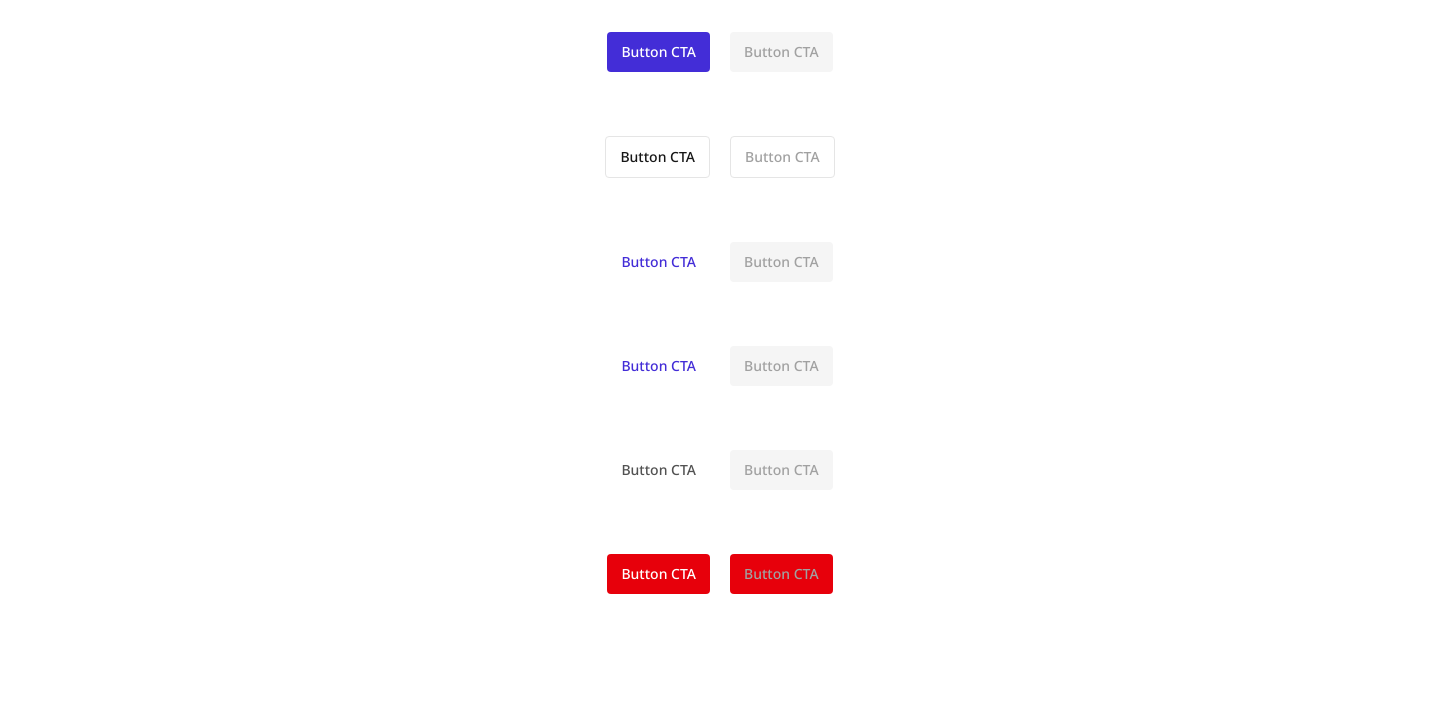
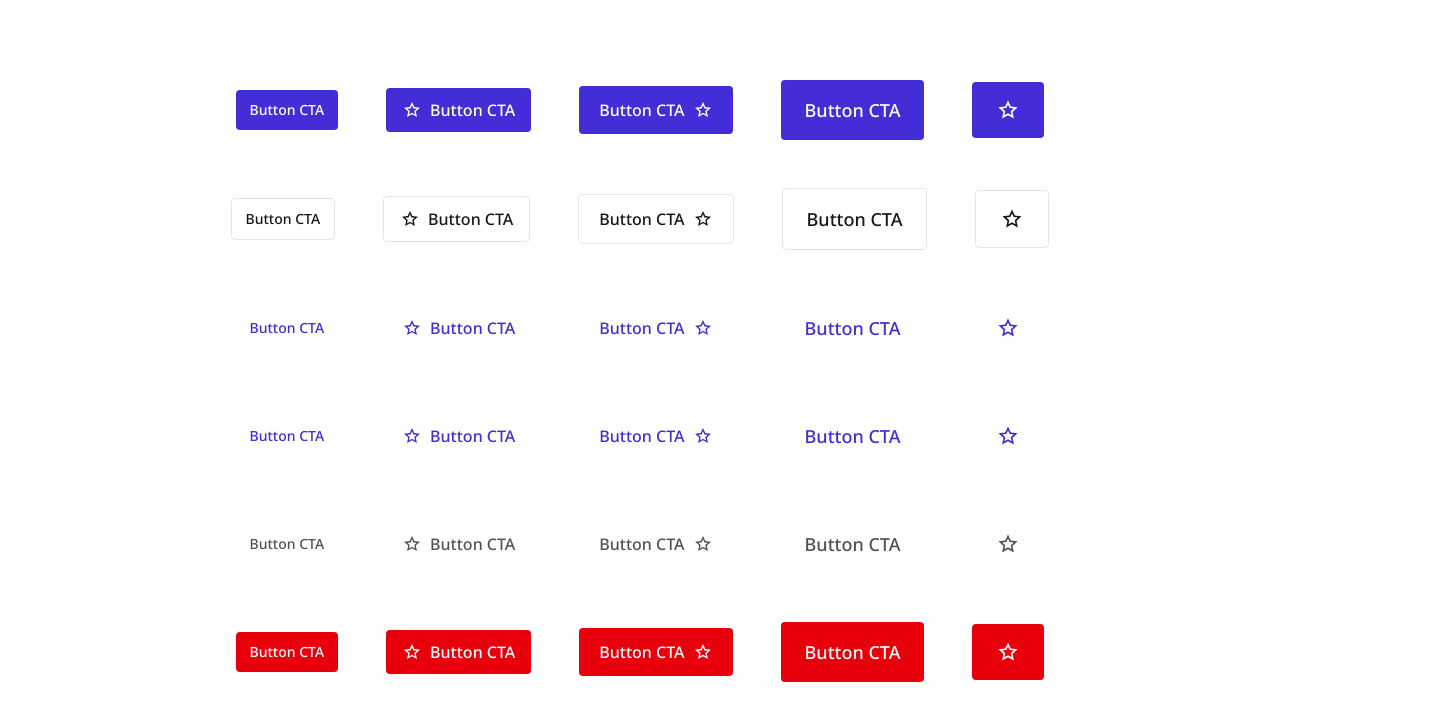
Before and after one commit to tinaytini/button-component, a React (Vite) app: page / in a window 1280 px wide. Shown: the top 720 px of the page, 1440 px wide, since content can reach past the window. Built offline with nearby package versions, Linux system fonts and the light colour scheme.

Commit message:
finalized buttons

```diff
--- a/src/App.css
+++ b/src/App.css
@@ -2,7 +2,7 @@
 @import url('https://fonts.googleapis.com/css2?family=Noto+Sans:ital,wght@0,100..900;1,100..900&display=swap');
 
 #root {
-  height: 100vh;
+  max-height: 100vh;
   margin: 0 auto;
   padding: 2rem;
   text-align: center;
--- a/src/App.tsx
+++ b/src/App.tsx
@@ -1,72 +1,51 @@
 
 import './App.css'
 import Button from './Button'
+import { Star } from './icons/Star';
+
+type ButtonVariant = 'primary' | 'secondary' | 'tertiary' | 'link-color' | 'link-grey' | 'destructive';
+
+
+interface ButtonConfig {
+  size: 'M' | 'L' | 'XL' | '2XL';
+  showStar: boolean;
+  starPosition: null | 'left' | 'right' | 'center';
+  starSize?: string
+}
+
+const buttonVariants: ButtonVariant[] = ['primary', 'secondary', 'tertiary', 'link-color', 'link-grey', 'destructive'];
+
+
+const buttons: ButtonConfig[] = [
+  { size: 'M', showStar: false, starPosition: null },
+  { size: 'L', showStar: true, starPosition: 'left' },
+  { size: 'XL', showStar: true, starPosition: 'right' },
+  { size: '2XL', showStar: false, starPosition: null },
+  { size: '2XL', showStar: true, starPosition: 'center', starSize: 'h-6 w-6' },
+]
+
+
 
 function App() {
   return (
-    <div className='w-[695px] mx-auto my-0 flex flex-col justify-center items-center gap-16'>
-      <div className="flex justify-between items-center gap-5">
-        {}
-        <Button
-          variant='primary'
-        />
-        <Button
-          variant='primary'
-          disabled={true}
-        />
-      </div>
+    <>
+      {buttonVariants.map((variant) => (<div className='mx-auto my-12 flex justify-center items-center gap-12'>
+        {buttons.map(({ size, showStar, starPosition, starSize }, index) => (
+          <Button key={index} variant={variant} size={size}>
 
-      <div className="flex justify-between items-center gap-5">
-        <Button
-          variant='secondary'
-        />
-        <Button
-          variant='secondary'
-          disabled={true}
-        />
-      </div>
+            <div className='flex items-center gap-2'>
+              {(showStar && starPosition === 'left') && <Star />}
+              {starPosition !== 'center' && 'Button CTA'}
+              {(showStar && starPosition === 'center') && <Star size={starSize} />}
+              {(showStar && starPosition === 'right') && <Star />}
+            </div>
 
-      <div className="flex justify-between items-center gap-5">
-        <Button
-          variant='tertiary'
-        />
-        <Button
-          variant='tertiary'
-          disabled={true}
-        />
-      </div>
+          </Button>
+        ))}
+      </div>))
+      }
+    </>
 
-      <div className="flex justify-left items-center gap-5">
-        <Button
-          variant='link-color'
-        />
-        <Button
-          variant='link-color'
-          disabled={true}
-        />
-      </div>
-
-      <div className="flex justify-left items-center gap-5">
-        <Button
-          variant='link-grey'
-        />
-        <Button
-          variant='link-grey'
-          disabled={true}
-        />
-      </div>
-
-      <div className="flex justify-center items-center gap-5">
-        <Button
-          variant='destructive'
-        />
-        <Button
-          variant='destructive'
-          disabled={true}
-        />
-      </div>
-
-    </div>
   )
 }
 
--- a/src/Button.tsx
+++ b/src/Button.tsx
@@ -1,42 +1,39 @@
-
-// import { Star } from "./icons/Star"
-
-
 interface ButtonProps {
     variant: keyof typeof variants,
     disabled?: boolean;
+    children: JSX.Element;
+    size: keyof typeof sizes;
 }
 
-const focusStyles: string = "focus:outline-indigo-200 focus:outline-2"
-const disabledStyles: string = `bg-neutral-100 cursor-not-allowed hover:bg-neutral-100 focus:bg-neutral-100`;
-
+const focusStyles: string = "focus:outline-indigo-200 focus:outline-2";
+const sizes = {
+    'M': 'px-3.5 py-2.5 text-sm',
+    'L': 'px-4 py-2.5 text-base',
+    'XL': 'px-5 py-3 text-base',
+    '2XL':'px-6 py-4 text-lg',
+}
 
 const variants = {
-    'primary': `bg-indigo-700 text-white hover:bg-indigo-800 ${focusStyles} disabled:border-gray-200`,
-    'secondary': `bg-white text-neutral-900 border-[0.5px] border-solid border-neutral-200 hover:bg-neutral-50 ${focusStyles} disabled:border-gray-200`,
-    'tertiary': `text-indigo-700 hover:bg-neutral-50 ${focusStyles} disabled:border-gray-200`,
-    'link-color': `text-indigo-700 hover:text-indigo-800 ${focusStyles} disabled:border-gray-200`,
-    'link-grey': `text-neutral-600 hover:text-neutral-900 ${focusStyles} focus:text-neutral-900 disabled:border-gray-200`,
-    'destructive': `bg-red-600 text-white hover:bg-red-700 focus:outline-red-200 focus:outline-2`
-}
+    'primary': `bg-indigo-700 text-white hover:bg-indigo-800 ${focusStyles} disabled:bg-neutral-100 disabled:text-neutral-400 disabled:cursor-not-allowed`,
+    'secondary': `bg-white text-neutral-900 border-[0.5px] border-neutral-200 hover:bg-neutral-50 disabled:bg-neutral-100 disabled:text-neutral-400 disabled:border-neutral-100 disabled:cursor-not-allowed ${focusStyles}`,
+    'tertiary': `text-indigo-700 hover:bg-neutral-50 disabled:text-neutral-400 disabled:hover:bg-white disabled:cursor-not-allowed ${focusStyles}`,
+    'link-color': `text-indigo-700 hover:text-indigo-800 disabled:text-neutral-400 disabled:cursor-not-allowed ${focusStyles}`,
+    'link-grey': `text-neutral-600 hover:text-neutral-900 disabled:text-neutral-400 disabled:text-neutral-400 disabled:cursor-not-allowed ${focusStyles}`,
+    'destructive': `bg-red-600 text-white hover:bg-red-700 disabled:bg-white disabled:text-neutral-400 disabled:cursor-not-allowed focus:outline-red-200 focus:outline-2`
+};
 
-
-const Button: React.FC<ButtonProps> = ({variant, disabled}) => {
+const Button: React.FC<ButtonProps> = ({ variant, disabled, size, children }) => {
     return (
-        <button className=
-        {
-        `${variants[variant]}
-        py-2.5 px-3.5 rounded flex justify-center items-center gap-1 font-[Noto_Sans]
-        ${disabled ? disabledStyles : ''}
-        disabled=${disabled}
-        `
-        }
+        <button
+            className={`
+                ${variants[variant]}
+                ${sizes[size]} rounded flex justify-center items-center gap-1 font-[Noto_Sans]
+            `}
+            disabled={disabled}
         >
-            {/* <img src="/public/_Placeholder-icon.svg" className="text-red-500"/> */}
-            <span className={`${disabled && 'text-neutral-400'} text-sm font-medium`}>Button CTA</span>
-            {/* <Star/> */}
+            <div className="font-medium">{children}</div>
         </button>
-    )
-}
+    );
+};
 
 export default Button;
--- a/src/icons/Star.tsx
+++ b/src/icons/Star.tsx
@@ -1,13 +1,22 @@
-export const Star = () => {
+interface IconProps {
+    size?: string;
+    color?: string;
+}
+
+
+export const Star: React.FC<IconProps> = ({size, color}) => {
     return (
     <svg
         width="20"
         height="20"
         viewBox="0 0 20 20"
         fill="currentColor"
+        className={`${size} ${color}`}
         xmlns="http://www.w3.org/2000/svg"
     >
-        <path d="M10.0004 14.3472L5.10221 17.089L6.19619 11.5833L2.07495 7.77208L7.64928 7.11115L10.0004 2.01389L12.3516 7.11115L17.9259 7.77208L13.8047 11.5833L14.8986 17.089L10.0004 14.3472ZM10.0004 12.7556L12.9495 14.4063L12.2909 11.0915L14.7722 8.7968L11.416 8.39884L10.0004 5.32987L8.58485 8.39884L5.22865 8.7968L7.70997 11.0915L7.0513 14.4063L10.0004 12.7556Z" fill="white"/>
+        <path d="M10.0004 14.3472L5.10221 17.089L6.19619 11.5833L2.07495 7.77208L7.64928 7.11115L10.0004 2.01389L12.3516 7.11115L17.9259 7.77208L13.8047 11.5833L14.8986 17.089L10.0004 14.3472ZM10.0004 12.7556L12.9495 14.4063L12.2909 11.0915L14.7722 8.7968L11.416 8.39884L10.0004 5.32987L8.58485 8.39884L5.22865 8.7968L7.70997 11.0915L7.0513 14.4063L10.0004 12.7556Z"
+        fill="currentColor"
+        />
     </svg>
 
     )
--- a/src/index.css
+++ b/src/index.css
@@ -13,43 +13,7 @@
 }
 
 body {
-  margin: 0;
-  min-width: 1440px;
-  min-height: 100vh;
+  margin: 0 auto;
+  max-width: 1440px;
+  max-height: 100vh;
 }
-
-/* h1 {
-  font-size: 3.2em;
-  line-height: 1.1;
-} */
-
-/* button {
-  border-radius: 8px;
-  border: 1px solid transparent;
-  padding: 0.6em 1.2em;
-  font-size: 1em;
-  font-weight: 500;
-  font-family: inherit;
-  cursor: pointer;
-  transition: border-color 0.25s;
-}
-button:hover {
-  border-color: #646cff;
-}
-button:focus,
-button:focus-visible {
-  outline: 4px auto -webkit-focus-ring-color;
-}
-
-@media (prefers-color-scheme: light) {
-  :root {
-    color: #213547;
-    background-color: #ffffff;
-  }
-  a:hover {
-    color: #747bff;
-  }
-  button {
-    background-color: #f9f9f9;
-  }
-} */
```
